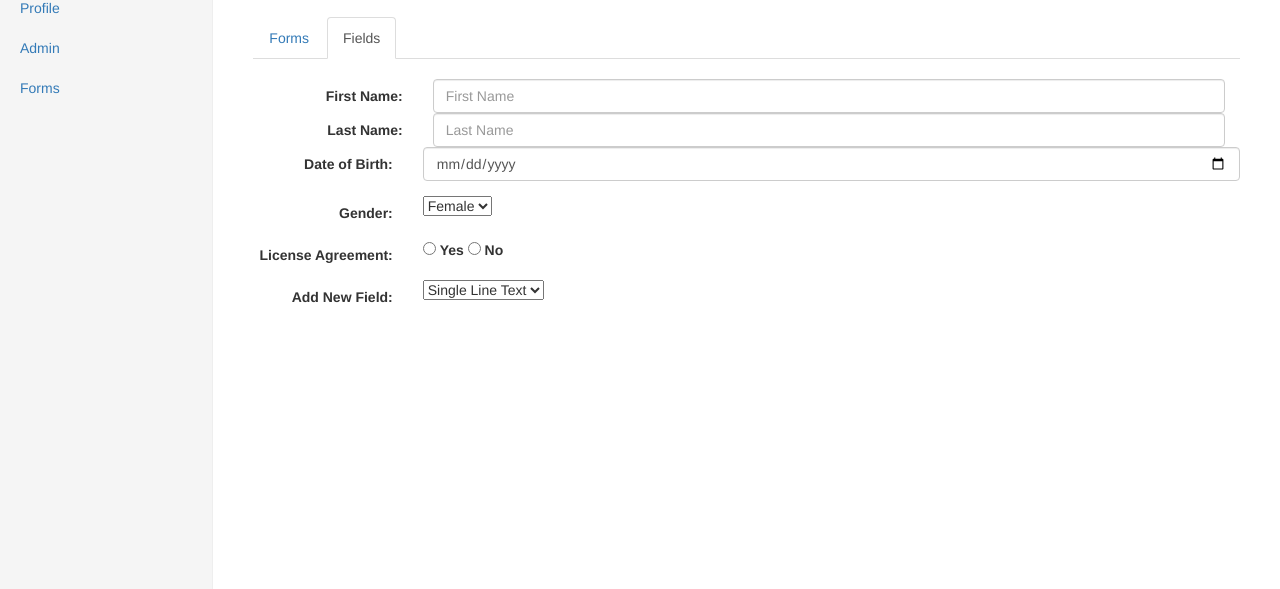
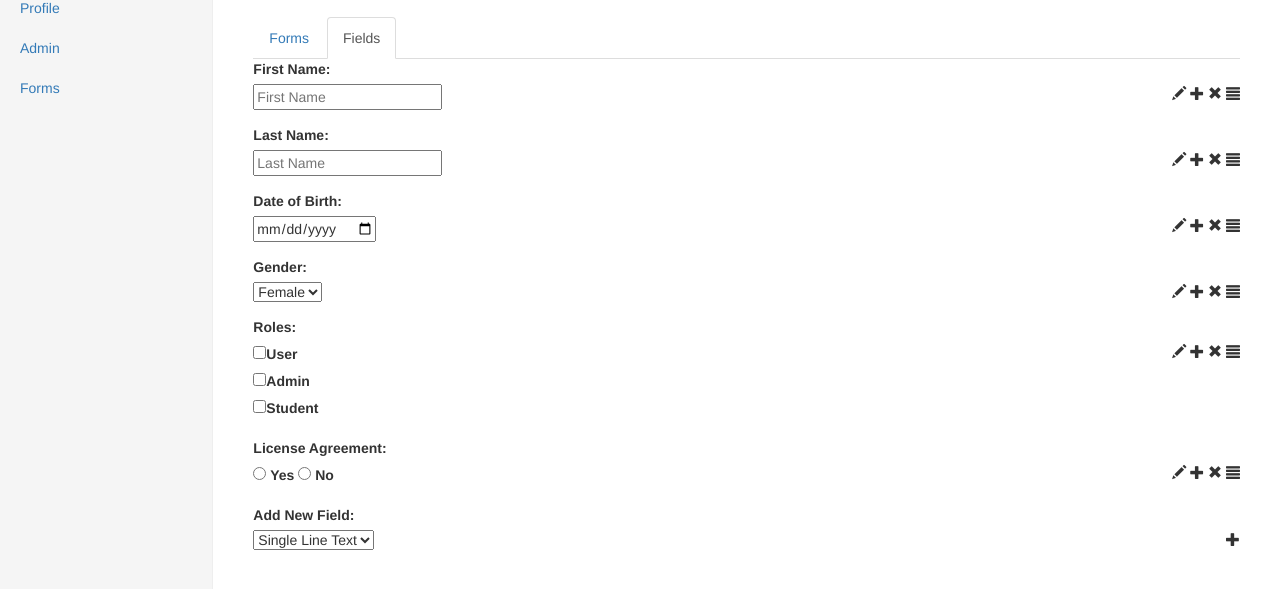
Before and after one commit to janhavi13/WebDevSpring2016, a website: page public/assignment/form-fields.html in a window 1280 px wide. Shown: the part 123-712 px from the top of the page. Drawn offline with nearby package versions, Linux system fonts and the light colour scheme.

Commit message:
completed formatting of forms

```diff
--- a/public/assignment/form-fields.html
+++ b/public/assignment/form-fields.html
@@ -67,46 +67,112 @@
             </ul>
 
             <form class="form-horizontal">
-                <br class="form-group">
-                    <label for="inputfirstname" class="col-sm-2 control-label">First Name:</label>
-                <div class="col-sm-10">
-                        <input type="text" class="form-control" id="inputfirstname" placeholder="First Name">
-                    </div>
 
-                <br class="form-group">
-                    <label for="inputlastname" class="col-sm-2 control-label">Last Name:</label>
-                    <div class="col-sm-10">
-                        <input type="text" class="form-control" id="inputlastname" placeholder="Last Name">
-                    </div>
 
                 <div class="form-group">
-                    <label for="inputdob" class="col-sm-2 control-label">Date of Birth:</label>
-                    <div class="col-sm-10">
-                        <input type="date" class="form-control" id="inputdob">
+                    <div class="col-sm-12">
+                    <label for="inputfirstname">First Name:</label></div>
+                <div class="col-sm-12">
+                        <input type="text"  id="inputfirstname" placeholder="First Name">
+                         <div class="pull-right">
+                         <span class="glyphicon glyphicon-pencil"></span>
+                         <span class="glyphicon glyphicon-plus"></span>
+                         <span class="glyphicon glyphicon-remove"></span>
+                         <span class="glyphicon glyphicon-align-justify"></span>
+                         </div>
+                    </div>
+                </div>
+
+
+                <div class="form-group">
+                    <div class="col-sm-12">
+                    <label for="inputlastname">Last Name:</label></div>
+                    <div class="col-sm-12">
+                        <input type="text"  id="inputlastname" placeholder="Last Name">
+                        <div class="pull-right">
+                        <span class="glyphicon glyphicon-pencil"></span>
+                        <span class="glyphicon glyphicon-plus"></span>
+                        <span class="glyphicon glyphicon-remove"></span>
+                        <span class="glyphicon glyphicon-align-justify"></span>
+                        </div>
+                    </div>
+                </div>
+
+
+                <div class="form-group">
+                    <div class="col-sm-12">
+                    <label for="inputdob">Date of Birth:</label></div>
+                    <div class="col-sm-12">
+                        <input type="date"  id="inputdob">
+                        <div class="pull-right">
+                        <span class="glyphicon glyphicon-pencil"></span>
+                        <span class="glyphicon glyphicon-plus"></span>
+                        <span class="glyphicon glyphicon-remove"></span>
+                        <span class="glyphicon glyphicon-align-justify"></span>
+                        </div>
                     </div>
                 </div>
 
                 <div class="form-group">
-                    <label class="col-sm-2 control-label">Gender:</label>
-                    <div class="col-sm-10">
+                    <div class="col-sm-12">
+                    <label>Gender:</label></div>
+                    <div class="col-sm-12">
                         <select>
                             <option value="Female">Female</option>
                             <option value="Male">Male</option>
                         </select>
+                        <div class="pull-right">
+                            <span class="glyphicon glyphicon-pencil"></span>
+                            <span class="glyphicon glyphicon-plus"></span>
+                            <span class="glyphicon glyphicon-remove"></span>
+                            <span class="glyphicon glyphicon-align-justify"></span>
+                        </div>
                     </div>
                 </div>
 
                 <div class="form-group">
-                    <label class="col-sm-2 control-label">License Agreement:</label>
-                    <div class="col-sm-10">
+                    <div class="col-sm-12">
+                        <label>Roles:</label></div>
+
+                    <div class="col-sm-12">
+                        <label><input type="checkbox" name="role"/>User</label>
+                        <div class="pull-right">
+                            <span class="glyphicon glyphicon-pencil"></span>
+                            <span class="glyphicon glyphicon-plus"></span>
+                            <span class="glyphicon glyphicon-remove"></span>
+                            <span class="glyphicon glyphicon-align-justify"></span>
+                        </div>
+                        </div>
+                    <div class="col-sm-12">
+                        <label><input type="checkbox" name="role"/>Admin</label></div>
+                    <div class="col-sm-12">
+                        <label><input type="checkbox" name="role"/>Student</label></div>
+
+
+                    </div>
+
+
+                <div class="form-group">
+                    <div class="col-sm-12">
+                    <label>License Agreement:</label></div>
+
+                    <div class="col-sm-12">
                         <input id="yes" type="radio" name="license"/> <label for="yes">Yes</label>
                         <label><input type="radio" name="license"/> No</label>
+                        <div class="pull-right">
+                            <span class="glyphicon glyphicon-pencil"></span>
+                            <span class="glyphicon glyphicon-plus"></span>
+                            <span class="glyphicon glyphicon-remove"></span>
+                            <span class="glyphicon glyphicon-align-justify"></span>
+                        </div>
                     </div>
                 </div>
 
                 <div class="form-group">
-                    <label class="col-sm-2 control-label">Add New Field:</label>
-                    <div class="col-sm-10">
+                    <div class="col-sm-12">
+                    <label>Add New Field:</label></div>
+
+                    <div class="col-sm-12">
                         <select>
                             <option name="text">Single Line Text</option>
                             <option name="date">Date</option>
@@ -115,6 +181,10 @@
                             <option name="radio">Radio Button</option>
                             <option name="paragraph">Paragraph</option>
                         </select>
+                        <div class="pull-right">
+
+                            <span class="glyphicon glyphicon-plus"></span>
+                         </div>
                     </div>
                 </div>
 
--- /dev/null
+++ b/public/assignment/style.css
@@ -0,0 +1,5 @@
+.glyphicon-large {
+
+    margin: -0.5em auto 0px;
+
+}
```
Also changed, not shown: public/assignment/admin.html (+2 -2 lines), public/assignment/forms.html (+2 -2 lines).
